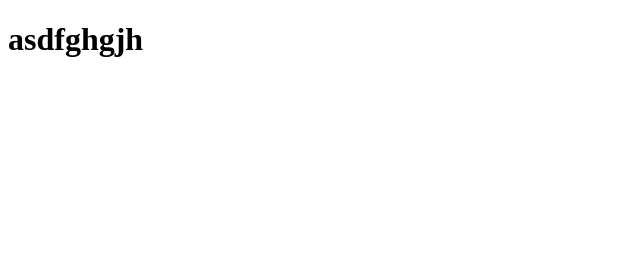
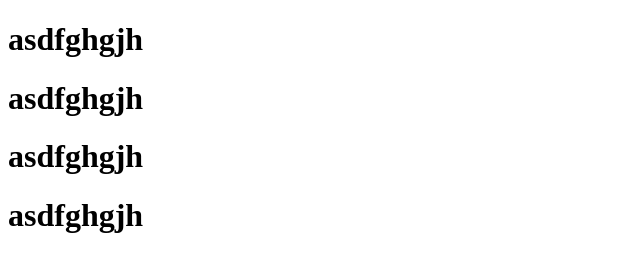
Before and after one commit to MinimumViablePerson/hoxton-html-hoxton-news, a plain HTML site: page index.html in a window 1280 px wide. Shown: the whole page, without its empty margins (0-640 px from the left). Drawn offline with Linux system fonts and the light colour scheme.

Commit message:
asdfgdhfg

```diff
--- a/index.html
+++ b/index.html
@@ -8,5 +8,8 @@
   </head>
   <body>
     <h1>asdfghgjh</h1>
+    <h1>asdfghgjh</h1>
+    <h1>asdfghgjh</h1>
+    <h1>asdfghgjh</h1>
   </body>
 </html>
```
